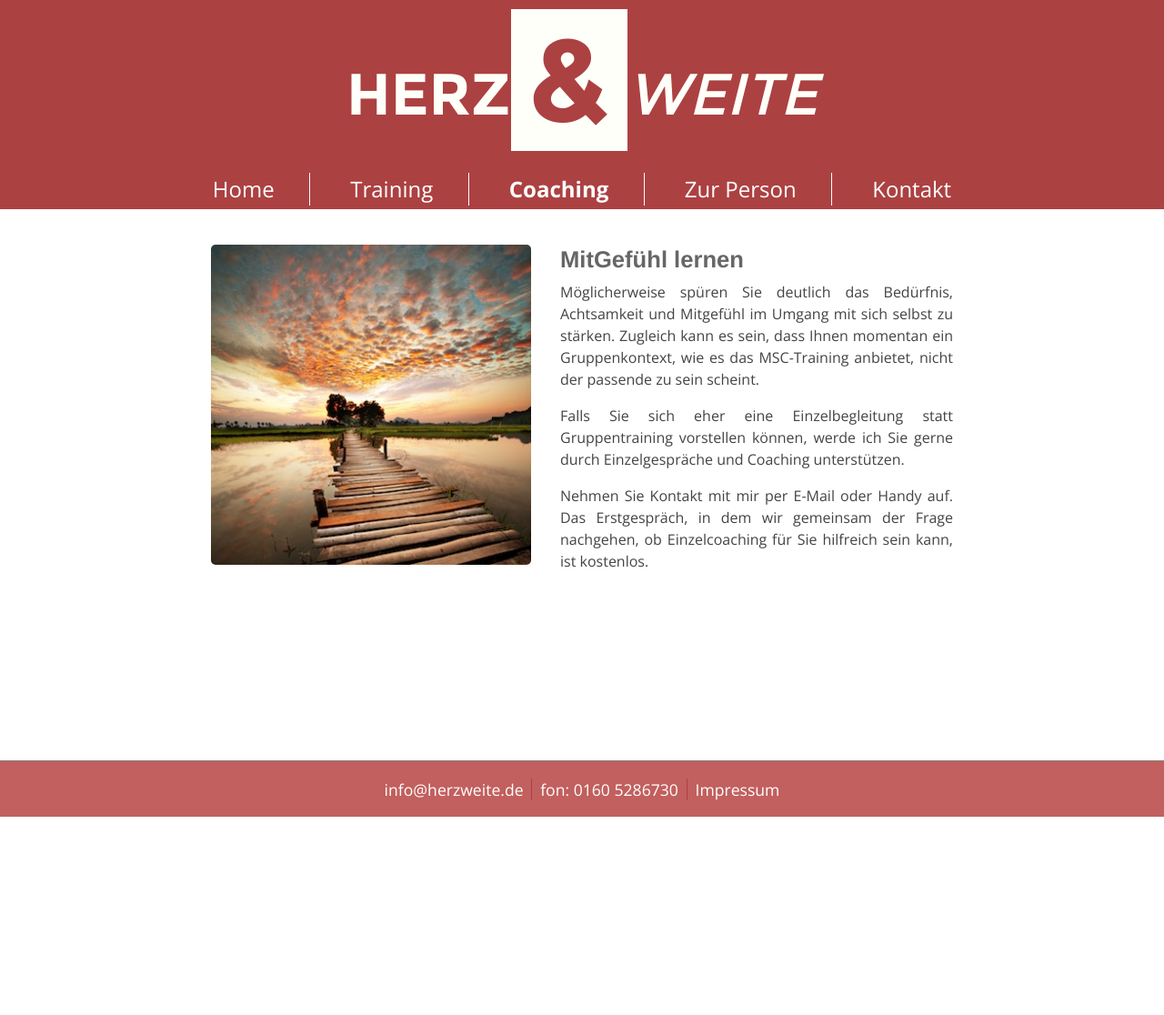
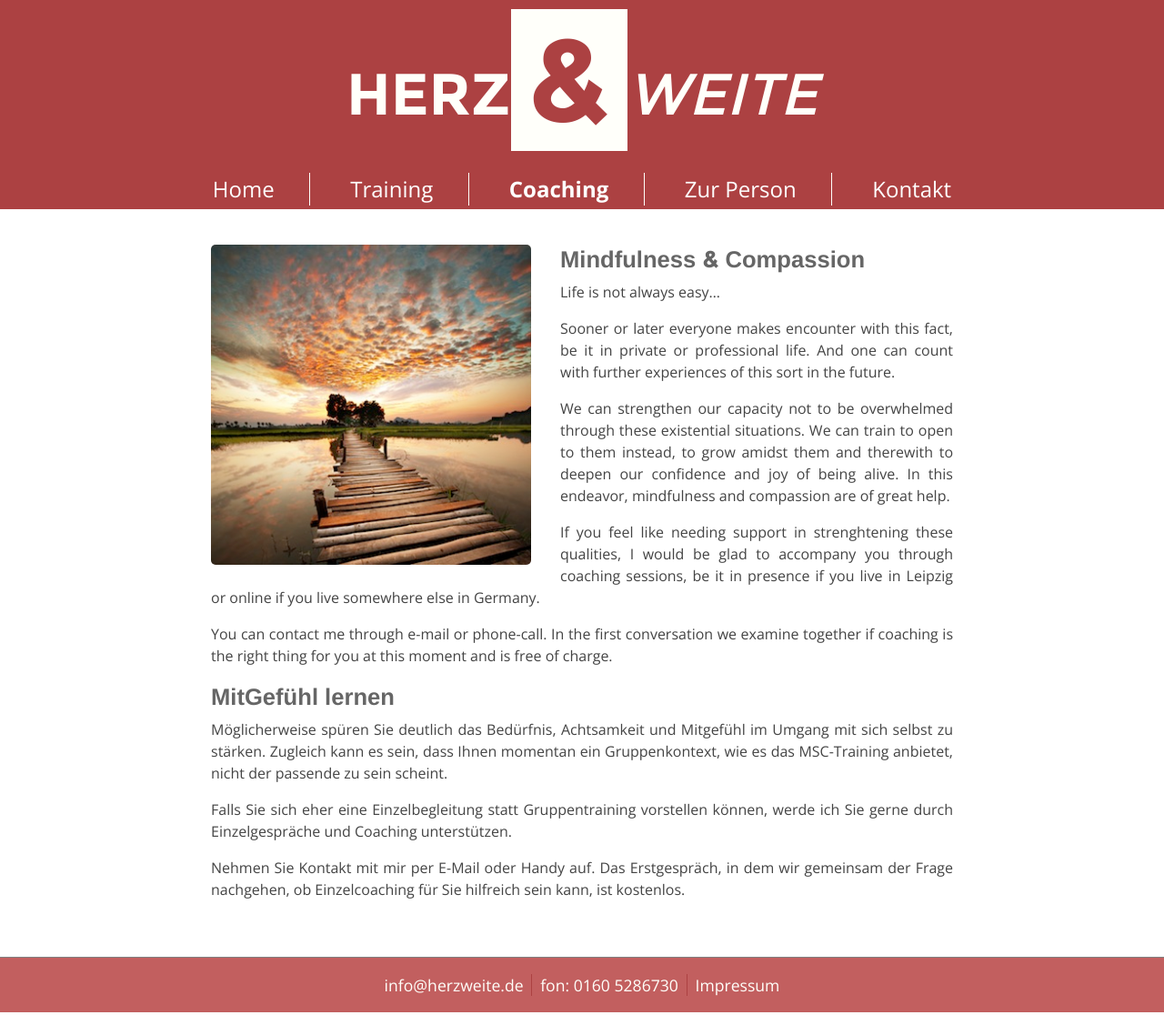
Before and after one commit to herzweite/herzweite.github.io, a Jekyll site: the page built from coaching.md, in a window 1280 px wide. Shown: the whole page at 91% size. Built offline with Jekyll 4.4.1, drawn with Linux system fonts in a browser that asks for light colours; before the commit the page ends 900 px from its top, so only the background shows below that.

Commit message:
Update coaching.md

```diff
--- a/coaching.md
+++ b/coaching.md
@@ -3,6 +3,18 @@ layout: page
 title: Coaching
 ---
 ![Bild zu Beratung](/images/beratung.jpg)
+
+# Mindfulness & Compassion
+
+Life is not always easy…
+
+Sooner or later everyone makes encounter with this fact, be it in private or professional life. And one can count with further experiences of this sort in the future.
+
+We can strengthen our capacity not to be overwhelmed through these existential situations. We can train to open to them instead, to grow amidst them and therewith to deepen our confidence and joy of being alive. In this endeavor, mindfulness and compassion are of great help.
+
+If you feel like needing support in strenghtening these qualities, I would be glad to accompany you through coaching sessions, be it in presence if you live in Leipzig or online if you live somewhere else in Germany.
+
+You can contact me through e-mail or phone-call. In the first conversation we examine together if coaching is the right thing for you at this moment and is free of charge.
 
 # MitGefühl lernen
 
```
